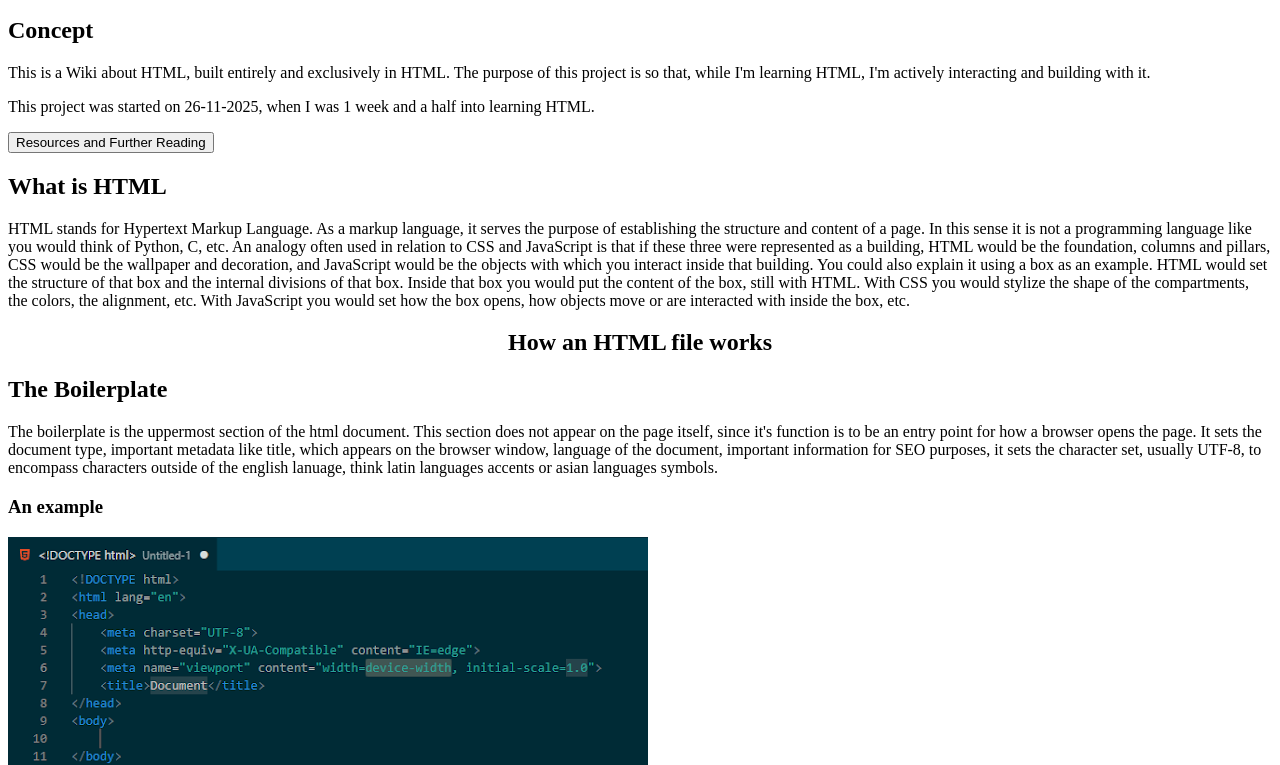
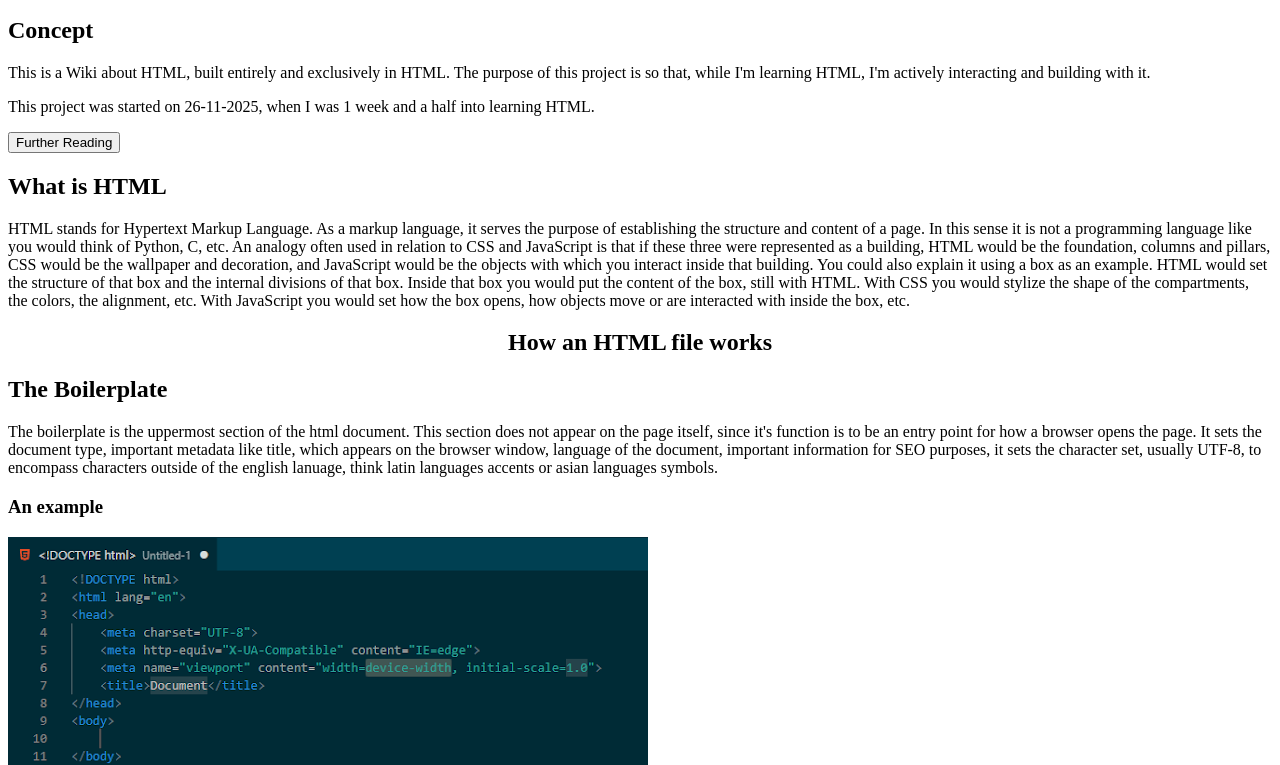
Before and after one commit to MikiMike98/Mike-s-HTML-Wiki, a plain HTML site: page index.html in a window 1280 px wide. Shown: the part 50-815 px from the top of the page. Drawn offline with Linux system fonts and the light colour scheme.

Commit message:
added resources page

```diff
--- a/index.html
+++ b/index.html
@@ -11,10 +11,7 @@
         <h2 align="left"> Concept </h2>
         <p> This is a Wiki about HTML, built entirely and exclusively in HTML. The purpose of this project is so that, while I'm learning HTML, I'm actively interacting and building with it. </p>
         <p> This project was started on 26-11-2025, when I was 1 week and a half into learning HTML. </p>
-        <button
-            <a href="./resources.html"
-        >Resources and Further Reading </button>
-
+        <a href="./resources.html"><button>Further Reading</button></a>
         <h2 align="left"> What is HTML </h2>
         <p>
             HTML stands for Hypertext Markup Language. As a markup language, it serves the purpose of establishing the structure and content of a page.
```
